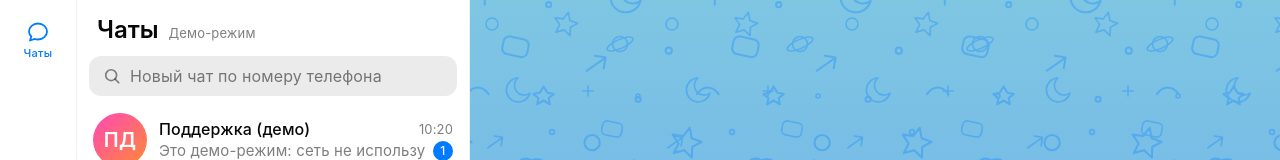
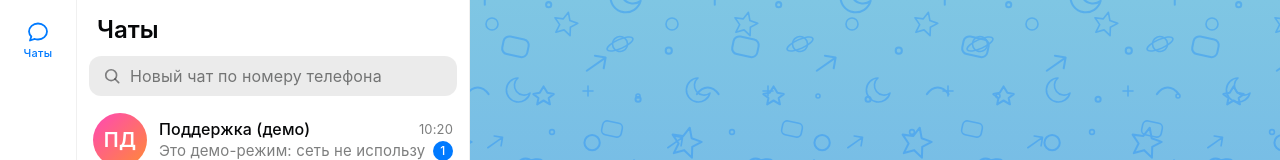
Before and after one commit to Lohengrin14/max-web-chat, a React (Vite) app: page / in a window 1280 px wide. Both pictures are taken after a click on the button "Открыть демо-режим без GREEN-API". Shown: the top 160 px of the page. Built offline with nearby package versions, Linux system fonts and the light colour scheme.

Commit message:
Instance number after chats removed

```diff
--- a/src/features/chat/ui/ChatScreen.tsx
+++ b/src/features/chat/ui/ChatScreen.tsx
@@ -9,21 +9,26 @@
  * На узких экранах (до 760px) навигационная колонка скрывается, и показывается либо
  * список, либо открытый чат: режим задаёт атрибут data-view, а раскладку — CSS.
  */
-import { useState } from 'react';
-import type { ConnectionState } from '@/domain/models';
-import { useSession } from '@/features/auth/SessionProvider';
-import { Alert } from '@/ui/Alert';
-import { Avatar } from '@/ui/Avatar';
-import { Button } from '@/ui/Button';
-import { ChatsIcon, LogoutIcon } from '@/ui/icons';
-import { useMessengerSync } from '../hooks/useMessengerSync';
-import { useRecentChats } from '../hooks/useRecentChats';
-import type { SyncIssue } from '../model/chatState';
-import { ChatStoreContext, createChatStore, useChatActions, useChatStore } from '../model/chatStore';
-import { ChatList } from './ChatList';
-import { ChatWindow } from './ChatWindow';
-import { NewChatForm } from './NewChatForm';
-import { StatusHint } from './StatusHint';
+import { useState } from "react";
+import type { ConnectionState } from "@/domain/models";
+import { useSession } from "@/features/auth/SessionProvider";
+import { Alert } from "@/ui/Alert";
+import { Avatar } from "@/ui/Avatar";
+import { Button } from "@/ui/Button";
+import { ChatsIcon, LogoutIcon } from "@/ui/icons";
+import { useMessengerSync } from "../hooks/useMessengerSync";
+import { useRecentChats } from "../hooks/useRecentChats";
+import type { SyncIssue } from "../model/chatState";
+import {
+  ChatStoreContext,
+  createChatStore,
+  useChatActions,
+  useChatStore,
+} from "../model/chatStore";
+import { ChatList } from "./ChatList";
+import { ChatWindow } from "./ChatWindow";
+import { NewChatForm } from "./NewChatForm";
+import { StatusHint } from "./StatusHint";
 
 export function ChatScreen() {
   const [store] = useState(() => createChatStore());
@@ -36,9 +41,9 @@ export function ChatScreen() {
 
 function useInstanceLabel(): string {
   const { state } = useSession();
-  return state.status === 'authenticated' && state.config.mode === 'live'
+  return state.status === "authenticated" && state.config.mode === "live"
     ? `Инстанс ${state.config.credentials.instanceId}`
-    : 'Демо-режим';
+    : "Демо-режим";
 }
 
 function ChatLayout() {
@@ -48,14 +53,14 @@ function ChatLayout() {
   const activeChatId = useChatStore((s) => s.activeChatId);
 
   return (
-    <div className="shell" data-view={activeChatId ? 'chat' : 'list'}>
+    <div className="shell" data-view={activeChatId ? "chat" : "list"}>
       <NavigationRail />
       <aside className="sidebar" aria-label="Чаты">
         <SidebarHeader />
         <ConnectionBanner onRetry={retry} />
         <NewChatForm />
         {/* Ссылка «Профиль» ведёт на инстанс, поэтому подсказка — только в боевом режиме. */}
-        {state.status === 'authenticated' && state.config.mode === 'live' && (
+        {state.status === "authenticated" && state.config.mode === "live" && (
           <StatusHint instanceId={state.config.credentials.instanceId} />
         )}
         <ChatList onRetryRecent={retryRecent} />
@@ -65,7 +70,10 @@ function ChatLayout() {
           <ChatWindow key={activeChatId} chatId={activeChatId} />
         ) : (
           // Как в MAX: без открытого чата справа только фон. Текст — для скринридеров.
-          <p className="visually-hidden">Чат не выбран. Выберите чат в списке или начните новый по номеру телефона.</p>
+          <p className="visually-hidden">
+            Чат не выбран. Выберите чат в списке или начните новый по номеру
+            телефона.
+          </p>
         )}
       </main>
     </div>
@@ -79,7 +87,12 @@ function NavigationRail() {
 
   return (
     <nav className="rail" aria-label="Разделы">
-      <button type="button" className="rail__item rail__item--active" aria-current="page" onClick={() => selectChat(null)}>
+      <button
+        type="button"
+        className="rail__item rail__item--active"
+        aria-current="page"
+        onClick={() => selectChat(null)}
+      >
         <ChatsIcon width={24} height={24} />
         <span>Чаты</span>
       </button>
@@ -89,7 +102,11 @@ function NavigationRail() {
           <span>Выйти</span>
         </button>
         <span className="rail__profile" title={label}>
-          <Avatar seed={label} name={label === 'Демо-режим' ? 'Демо' : label.replace(/\D/g, '')} size="sm" />
+          <Avatar
+            seed={label}
+            name={label === "Демо-режим" ? "Демо" : label.replace(/\D/g, "")}
+            size="sm"
+          />
         </span>
       </div>
     </nav>
@@ -104,10 +121,15 @@ function SidebarHeader() {
     <header className="sidebar__header">
       <div className="sidebar__heading">
         <h1 className="sidebar__title">Чаты</h1>
-        <span className="sidebar__instance">{label}</span>
       </div>
       {/* На широком экране выход — в навигационной колонке, на узком — здесь. */}
-      <Button variant="icon" className="sidebar__logout" onClick={() => logout()} aria-label="Выйти" title="Выйти">
+      <Button
+        variant="icon"
+        className="sidebar__logout"
+        onClick={() => logout()}
+        aria-label="Выйти"
+        title="Выйти"
+      >
         <LogoutIcon />
       </Button>
     </header>
@@ -115,10 +137,13 @@ function SidebarHeader() {
 }
 
 const CONNECTION_WARNINGS: Partial<Record<ConnectionState, string>> = {
-  notAuthorized: 'Аккаунт MAX не авторизован в инстансе. Отсканируйте QR-код в личном кабинете GREEN-API.',
-  starting: 'Инстанс запускается — сообщения начнут приходить через пару минут.',
-  blocked: 'Аккаунт MAX заблокирован.',
-  restricted: 'На аккаунте временные ограничения: отправка возможна только на номера из контактов.',
+  notAuthorized:
+    "Аккаунт MAX не авторизован в инстансе. Отсканируйте QR-код в личном кабинете GREEN-API.",
+  starting:
+    "Инстанс запускается — сообщения начнут приходить через пару минут.",
+  blocked: "Аккаунт MAX заблокирован.",
+  restricted:
+    "На аккаунте временные ограничения: отправка возможна только на номера из контактов.",
 };
 
 function ConnectionBanner({ onRetry }: { onRetry: () => void }) {
@@ -135,7 +160,13 @@ function ConnectionBanner({ onRetry }: { onRetry: () => void }) {
   );
 }
 
-function SyncIssueAlert({ issue, onRetry }: { issue: SyncIssue; onRetry: () => void }) {
+function SyncIssueAlert({
+  issue,
+  onRetry,
+}: {
+  issue: SyncIssue;
+  onRetry: () => void;
+}) {
   if (issue.fatal) {
     return (
       <Alert
```
